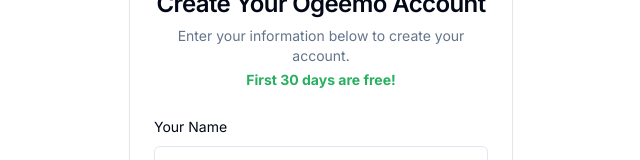
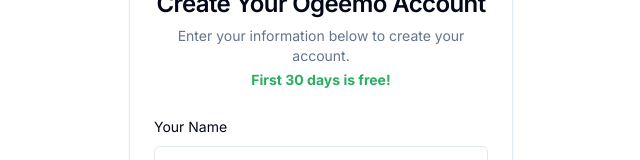
Before and after one commit to TaxAuditSolutions/ogeemo-2026, a Next.js app: page /register in a window 1280 px wide. Shown: the part 123-283 px from the top of the page, without its empty margins (319-959 px from the left). Built offline with nearby package versions, Linux system fonts and the light colour scheme; no server answers.

Commit message:
The app is not starting. There is just a message stating; "Starting app.

```diff
--- a/src/app/(app)/projects/create/page.tsx
+++ b/src/app/(app)/projects/create/page.tsx
@@ -40,12 +40,6 @@
     DropdownMenuItem,
     DropdownMenuTrigger,
 } from "@/components/ui/dropdown-menu";
-import {
-  Accordion,
-  AccordionContent,
-  AccordionItem,
-  AccordionTrigger,
-} from "@/components/ui/accordion";
 import { Textarea } from '@/components/ui/textarea';
 import { ArrowLeft, ChevronsUpDown, Check, Plus, MoreVertical, Trash2, LoaderCircle, X, Info, FilePlus2, FileText, Save, Pencil } from 'lucide-react';
 import { addProject, getProjectTemplates, updateProjectTemplate, deleteProjectTemplate, type Project, type ProjectTemplate, getProjectById, updateProject } from '@/services/project-service';
--- a/src/app/(auth)/register/page.tsx
+++ b/src/app/(auth)/register/page.tsx
@@ -102,7 +102,7 @@
         </div>
         <CardTitle className="text-2xl font-headline font-semibold">Create Your Ogeemo Account</CardTitle>
         <CardDescription>
-            Enter your information below to create your account. <span className="font-bold text-primary block mt-1">First 30 days are free!</span>
+            Enter your information below to create your account. <span className="font-bold text-primary block mt-1">First 30 days is free!</span>
         </CardDescription>
       </CardHeader>
       <CardContent>
--- a/src/lib/menu-items.ts
+++ b/src/lib/menu-items.ts
@@ -28,6 +28,7 @@
   Search,
   Image,
   ArrowDownAZ,
+  ArrowUpZA,
   Database,
 } from "lucide-react";
 import type { LucideIcon } from "lucide-react";
```
